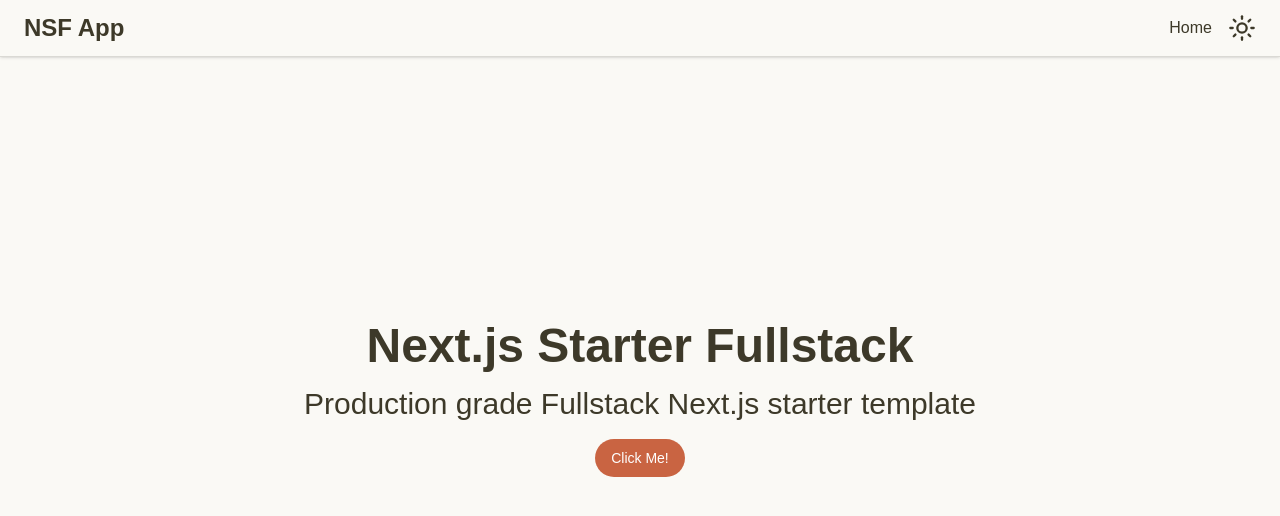
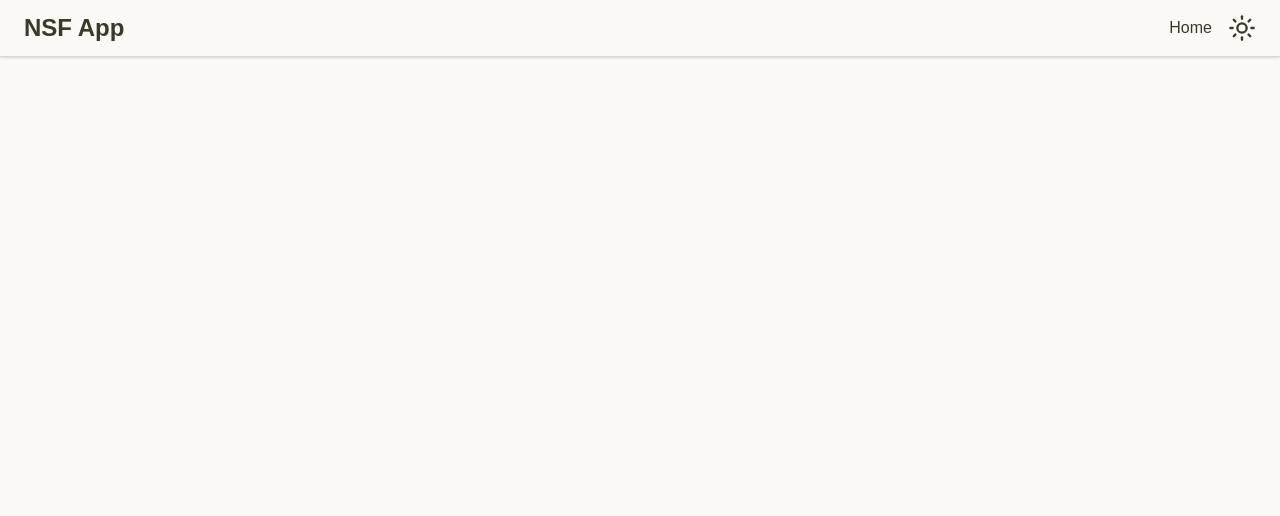
Before and after one commit to MrAbhijitSaha/student-record-system, a Next.js app: page / in a window 1280 px wide. Shown: the top 516 px of the page. Built offline with nearby package versions, Linux system fonts and the light colour scheme.

Commit message:
Update page.tsx

```diff
--- a/src/app/page.tsx
+++ b/src/app/page.tsx
@@ -1,4 +1,3 @@
-import ToastButton from "@/components/Buttons/ToastButton";
 import { Metadata } from "next";
 
 export const metadata: Metadata = {
@@ -7,18 +6,7 @@
 };
 
 const page = () => {
-  return (
-    <section className="grid h-dvh place-items-center">
-      <div className="space-y-4 text-center">
-        <h1 className="text-5xl font-semibold">Next.js Starter Fullstack</h1>
-        <h2 className="text-3xl">
-          Production grade Fullstack Next.js starter template
-        </h2>
-
-        <ToastButton />
-      </div>
-    </section>
-  );
+  return <section className="grid h-dvh place-items-center"></section>;
 };
 
 export default page;
```
